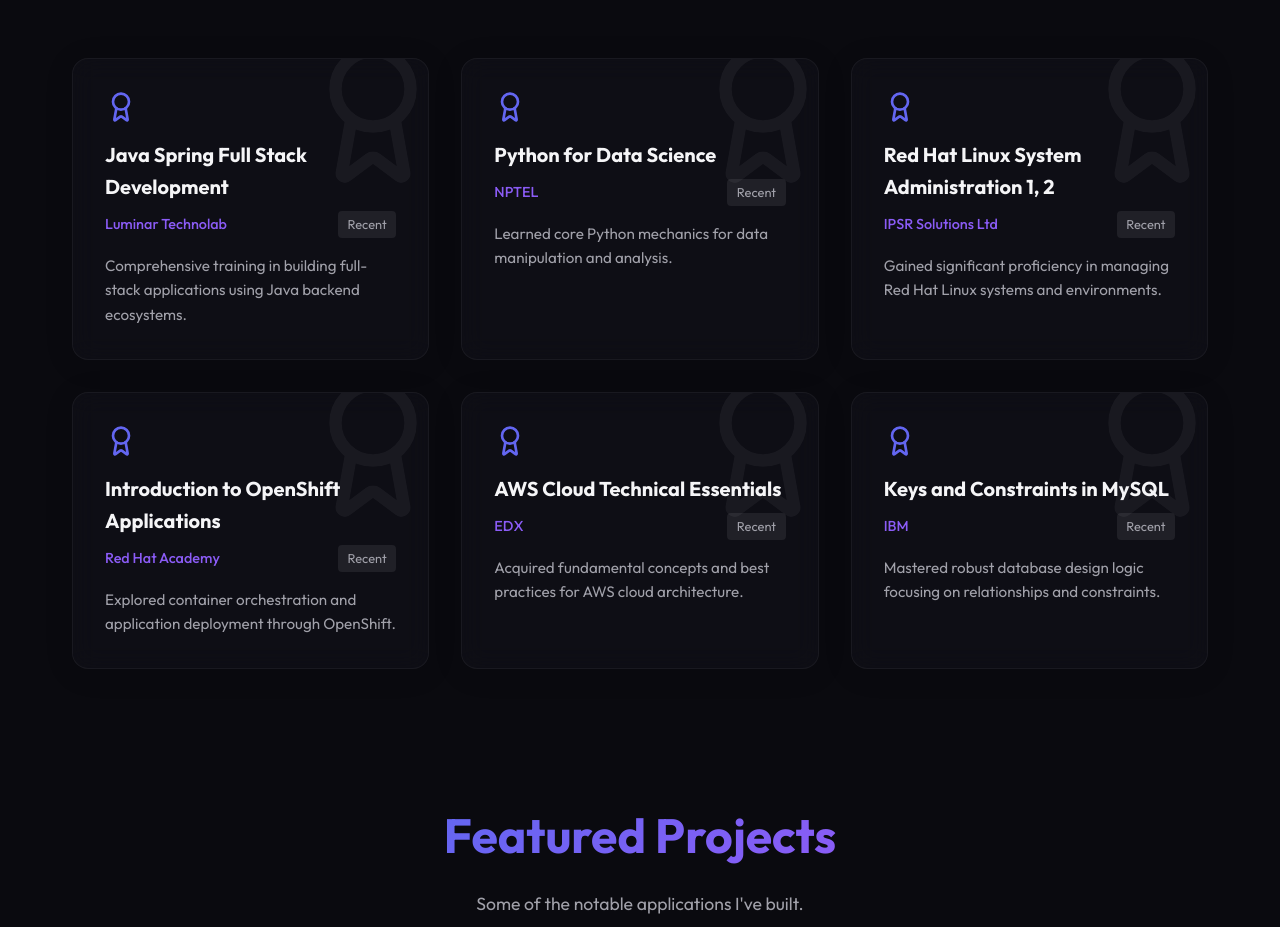
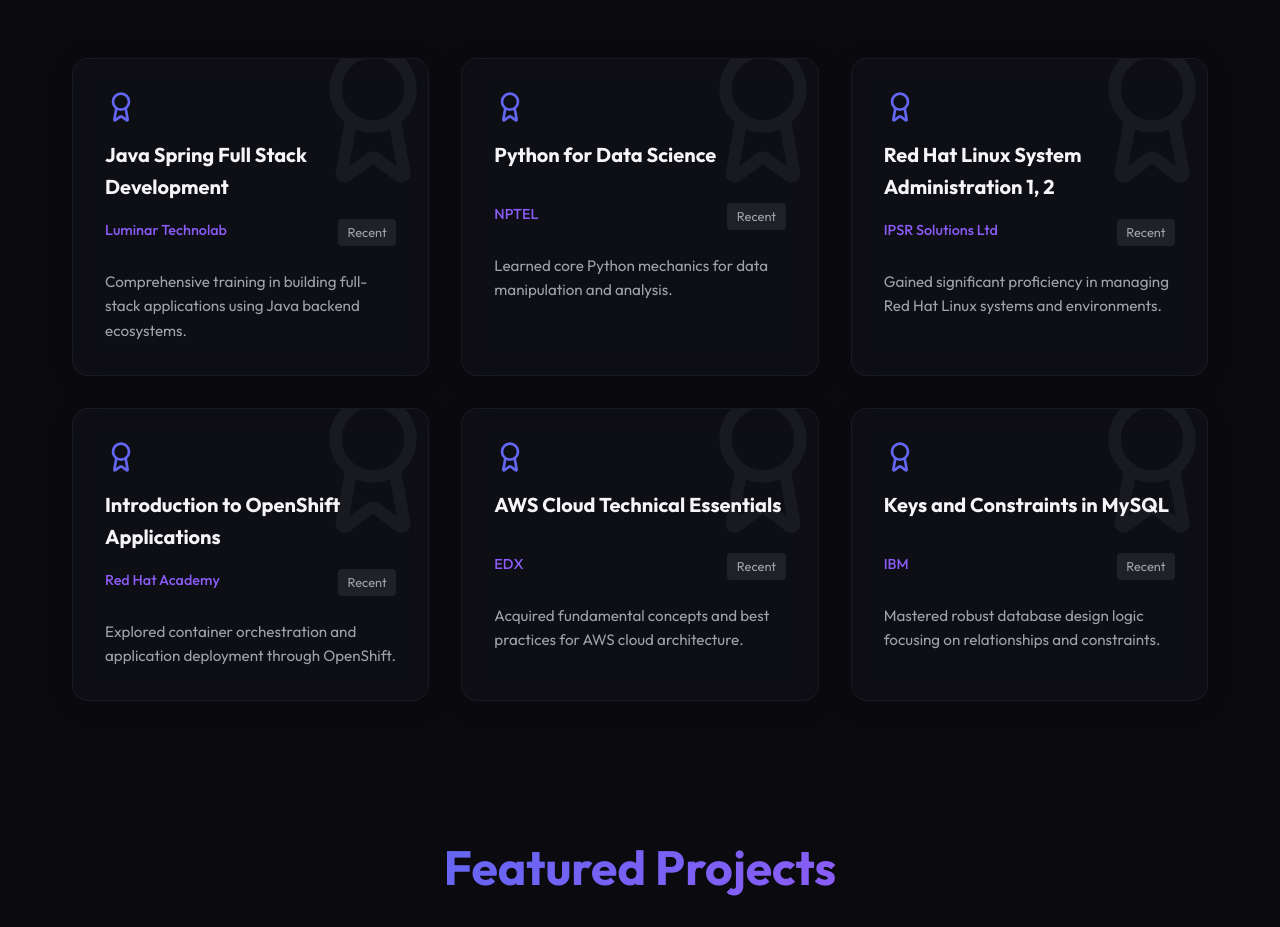
Before and after one commit to Bibin369/Bib_Portfolio, a React (Vite) app: page / in a window 1280 px wide. Shown: the part 5100-6027 px from the top of the page. Built offline with nearby package versions, Linux system fonts and the light colour scheme.

Commit message:
Fix Certifications grid alignment

```diff
--- a/src/sections/Certifications.jsx
+++ b/src/sections/Certifications.jsx
@@ -42,12 +42,12 @@
 
             <Award size={32} color="var(--accent-primary)" style={{ marginBottom: '1rem' }} />
 
-            <h3 style={{ fontSize: '1.25rem', color: 'var(--text-primary)', marginBottom: '0.5rem', zIndex: 1 }}>
+            <h3 style={{ fontSize: '1.25rem', color: 'var(--text-primary)', marginBottom: '1rem', zIndex: 1, display: 'flex', alignItems: 'flex-start', minHeight: '3rem' }}>
               {cert.title}
             </h3>
 
-            <div style={{ display: 'flex', justifyContent: 'space-between', alignItems: 'center', marginBottom: '1rem', zIndex: 1 }}>
-              <span style={{ color: 'var(--accent-secondary)', fontWeight: 500, fontSize: '0.9rem' }}>
+            <div style={{ display: 'flex', justifyContent: 'space-between', alignItems: 'flex-start', marginBottom: '1.5rem', zIndex: 1, gap: '1rem' }}>
+              <span style={{ color: 'var(--accent-secondary)', fontWeight: 500, fontSize: '0.9rem', wordWrap: 'break-word', flex: 1 }}>
                 {cert.issuer}
               </span>
               <span style={{
@@ -55,7 +55,9 @@
                 padding: '0.2rem 0.6rem',
                 borderRadius: '4px',
                 fontSize: '0.8rem',
-                color: 'var(--text-secondary)'
+                color: 'var(--text-secondary)',
+                whiteSpace: 'nowrap',
+                flexShrink: 0
               }}>
                 {cert.year}
               </span>
```
